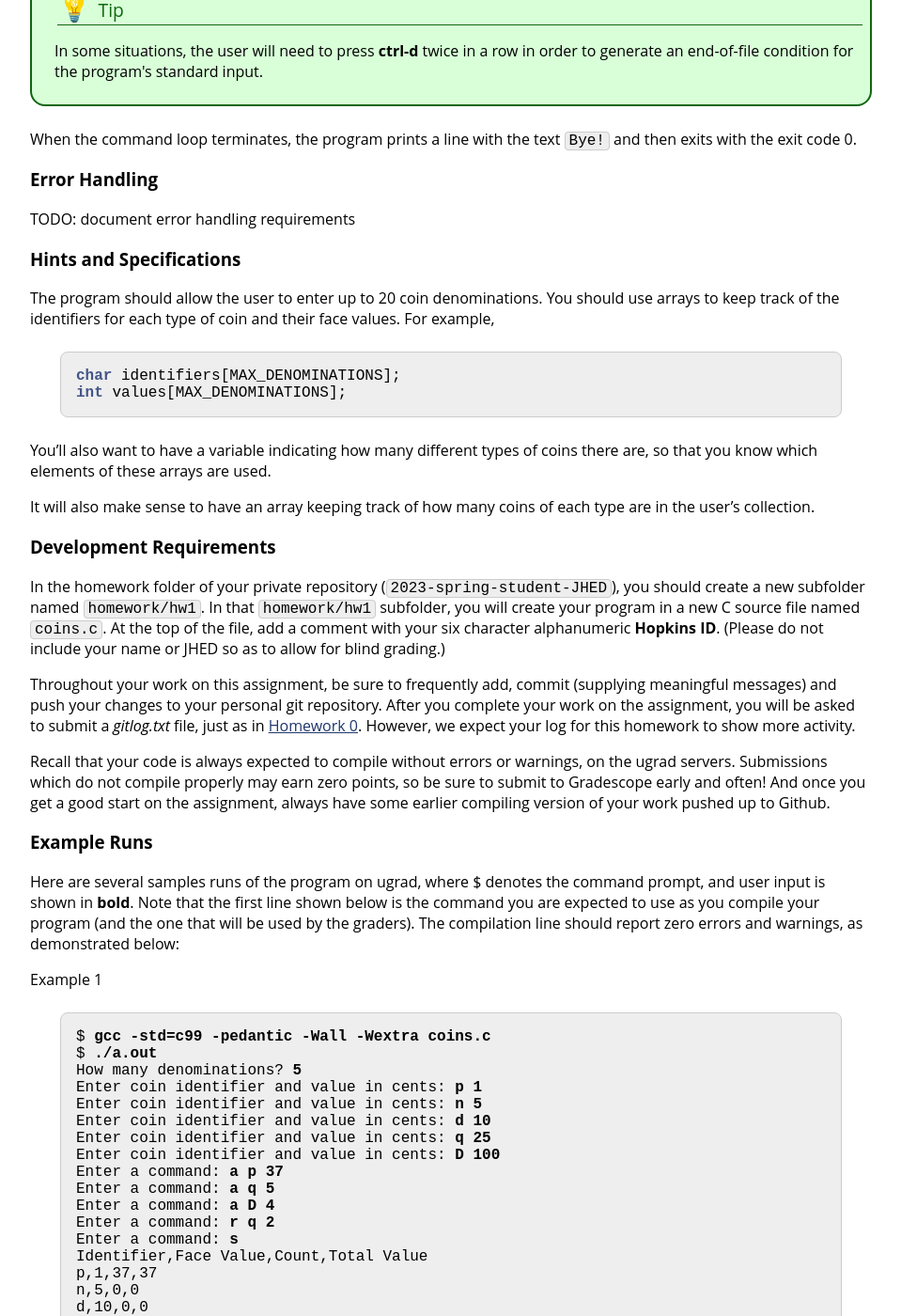
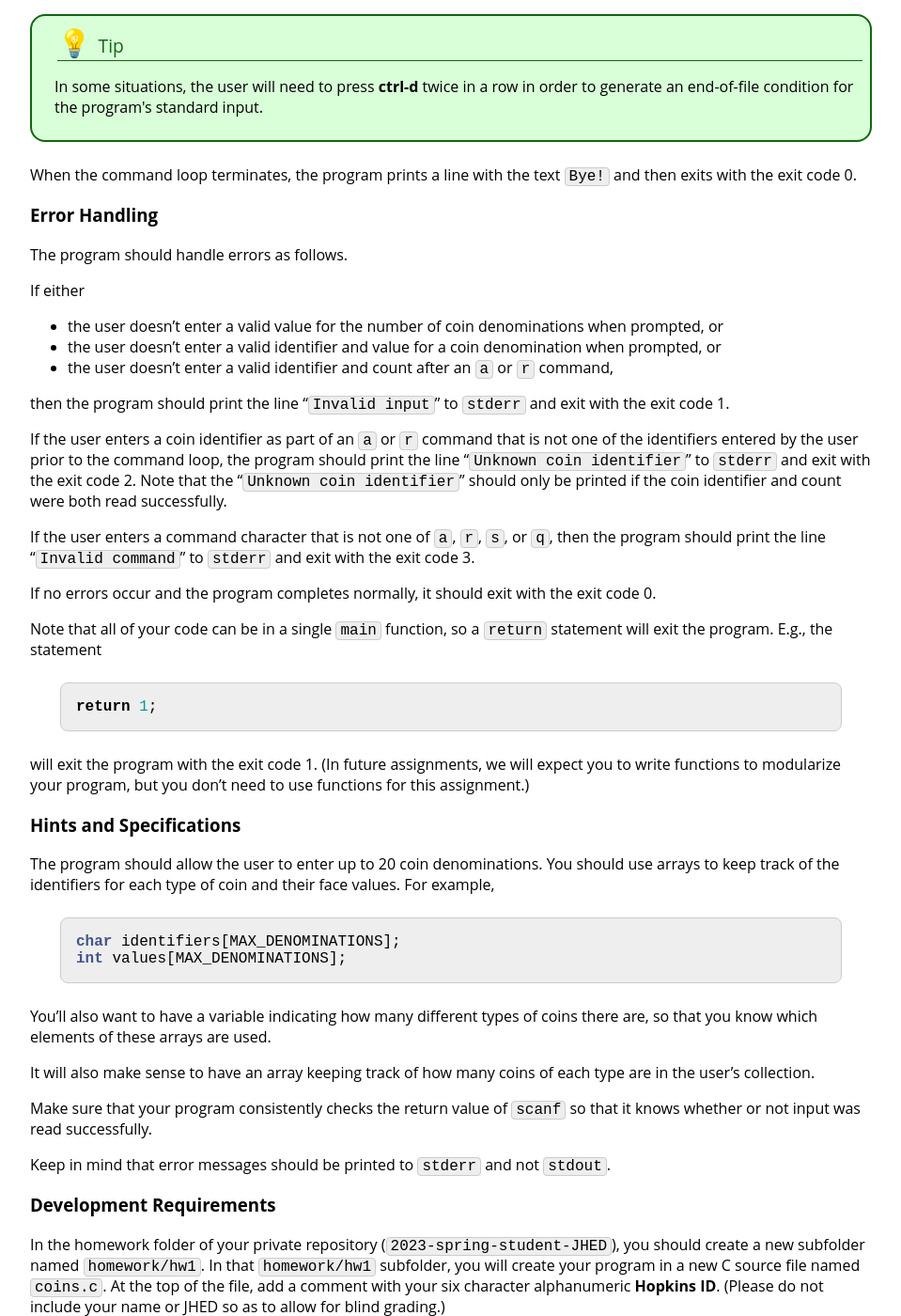
Before and after one commit to vivek-booshan/cs220-sp23, a Jekyll site: the page built from assign/hw1.md, in a window 1280 px wide and 1400 px high, scrolled down 1497 px. Shown: the whole window at 94% size, without its empty margins (160-1119 px from the left). Built offline with Jekyll 4.4.1, drawn with Linux system fonts in a browser that asks for light colours; some of the changed text lies outside the part shown.

Commit message:
is ready to go?

````diff
--- a/assign/hw1.md
+++ b/assign/hw1.md
@@ -44,6 +44,9 @@ When the program starts, it prompts the user to enter the number
 of different coin denominations that will be used ("`How many denominations?`"). Then,
 for each coin denomination, it prompts the user for a one-letter identifier
 and the value of the coin ("`Enter coin identifier and value in cents:`").
+Note that the coin identifiers are case-sensitive, so "`d`" and "`D`" are
+different identifiers.
+
 Once all of the coin identifiers and values
 are recorded, the program enters a command loop. Each time the
 program prompts the user to enter a command ("`Enter a command:`"),
@@ -96,7 +99,41 @@ text `Bye!` and then exits with the exit code 0.
 
 ### Error Handling
 
-TODO: document error handling requirements
+The program should handle errors as follows.
+
+If either
+
+* the user doesn't enter a valid value for the number of coin denominations when prompted, or
+* the user doesn't enter a valid identifier and value for a coin denomination when prompted, or
+* the user doesn't enter a valid identifier and count after an `a` or `r` command,
+
+then the program should print the line "`Invalid input`" to `stderr` and exit with the
+exit code 1.
+
+If the user enters a coin identifier as part of an `a` or `r` command that
+is not one of the identifiers entered by the user prior to the command loop,
+the program should print the line "`Unknown coin identifier`" to `stderr`
+and exit with the exit code 2. Note that the "`Unknown coin identifier`"
+should only be printed if the coin identifier and count were both
+read successfully.
+
+If the user enters a command character that is not one of `a`, `r`, `s`, or
+`q`, then the program should print the line "`Invalid command`" to `stderr`
+and exit with the exit code 3.
+
+If no errors occur and the program completes normally, it should exit with the
+exit code 0.
+
+Note that all of your code can be in a single `main` function, so a `return`
+statement will exit the program. E.g., the statement
+
+```c
+return 1;
+```
+
+will exit the program with the exit code 1. (In future assignments, we will
+expect you to write functions to modularize your program, but you don't need
+to use functions for this assignment.)
 
 ### Hints and Specifications
 
@@ -115,6 +152,12 @@ used.
 
 It will also make sense to have an array keeping track of how many coins
 of each type are in the user's collection.
+
+Make sure that your program consistently checks the return value of `scanf`
+so that it knows whether or not input was read successfully.
+
+Keep in mind that error messages should be printed to `stderr` and not
+`stdout`.
 
 ### Development Requirements
 
@@ -173,7 +216,113 @@ Enter a command: <b>q</b>
 Bye!
 </pre></div>
 
-TODO (more examples)
+Example 2 (Canadian edition)
+
+<div class="highlighter-rouge"><pre>
+$ <b>gcc -std=c99 -pedantic -Wall -Wextra coins.c</b>
+$ <b>./a.out</b>
+How many denominations? <b>6</b>
+Enter coin identifier and value in cents: <b>p 1</b>
+Enter coin identifier and value in cents: <b>n 5</b>
+Enter coin identifier and value in cents: <b>d 10</b>
+Enter coin identifier and value in cents: <b>q 25</b>
+Enter coin identifier and value in cents: <b>D 100</b>
+Enter coin identifier and value in cents: <b>t 200</b>
+Enter a command: <b>a t 3</b>
+Enter a command: <b>a q 2</b>
+Enter a command: <b>s</b>
+Identifier,Face Value,Count,Total Value
+p,1,0,0
+n,5,0,0
+d,10,0,0
+q,25,2,50
+D,100,0,0
+t,200,3,600
+Overall value of collection: $6.50
+Enter a command: <b>q</b>
+Bye!
+</pre></div>
+
+Example 3 (quitting using Control-D)
+
+<div class="highlighter-rouge"><pre>
+$ <b>gcc -std=c99 -pedantic -Wall -Wextra coins.c</b>
+$ <b>./a.out</b>
+How many denominations? <b>3</b>
+Enter coin identifier and value in cents: <b>A 1 </b>
+Enter coin identifier and value in cents: <b>B 13</b>
+Enter coin identifier and value in cents: <b>C 51</b>
+Enter a command: <b>a B 12</b>
+Enter a command: <b>a C 9</b>
+Enter a command: <b>s</b>
+Identifier,Face Value,Count,Total Value
+A,1,0,0
+B,13,12,156
+C,51,9,459
+Overall value of collection: $6.15
+Enter a command: <i>[...user types Control-D...]</i>Bye!
+</pre></div>
+
+Example 4 (user enters invalid number of denominations)
+
+<div class="highlighter-rouge"><pre>
+$ <b>gcc -std=c99 -pedantic -Wall -Wextra coins.c</b>
+$ <b>./a.out</b>
+How many denominations? <b>foobar</b>
+Invalid input
+</pre></div>
+
+Example 5 (user enters invalid input for coin identifier/value)
+
+<div class="highlighter-rouge"><pre>
+$ <b>gcc -std=c99 -pedantic -Wall -Wextra coins.c</b>
+$ <b>./a.out</b>
+How many denominations? <b>3</b>
+Enter coin identifier and value in cents: <b>p 1</b>
+Enter coin identifier and value in cents: <b>n 5</b>
+Enter coin identifier and value in cents: <b>d frotz</b>
+Invalid input
+</pre></div>
+
+Example 6 (invalid coin identifier)
+
+<div class="highlighter-rouge"><pre>
+$ <b>gcc -std=c99 -pedantic -Wall -Wextra coins.c</b>
+$ <b>./a.out</b>
+How many denominations? <b>2</b>
+Enter coin identifier and value in cents: <b>p 1</b>
+Enter coin identifier and value in cents: <b>n 5</b>
+Enter a command: <b>a p 211</b>
+Enter a command: <b>a n 19</b>
+Enter a command: <b>s</b>
+Identifier,Face Value,Count,Total Value
+p,1,211,211
+n,5,19,95
+Overall value of collection: $3.06
+Enter a command: <b>a Y 5</b>
+Unknown coin identifier
+</pre></div>
+
+Example 7 (invalid command)
+
+<div class="highlighter-rouge"><pre>
+$ <b>gcc -std=c99 -pedantic -Wall -Wextra coins.c</b>
+$ <b>./a.out</b>
+How many denominations? <b>3</b>
+Enter coin identifier and value in cents: <b>A 1</b>
+Enter coin identifier and value in cents: <b>B 17</b>
+Enter coin identifier and value in cents: <b>C 57</b>
+Enter a command: <b>a B 13</b>
+Enter a command: <b>r B 4</b>
+Enter a command: <b>s</b>
+Identifier,Face Value,Count,Total Value
+A,1,0,0
+B,17,9,153
+C,57,0,0
+Overall value of collection: $1.53
+Enter a command: <b>j</b>
+Invalid command
+</pre></div>
 
 <div class='admonition tip'>
 <div class='title'>Tip</div>
````
